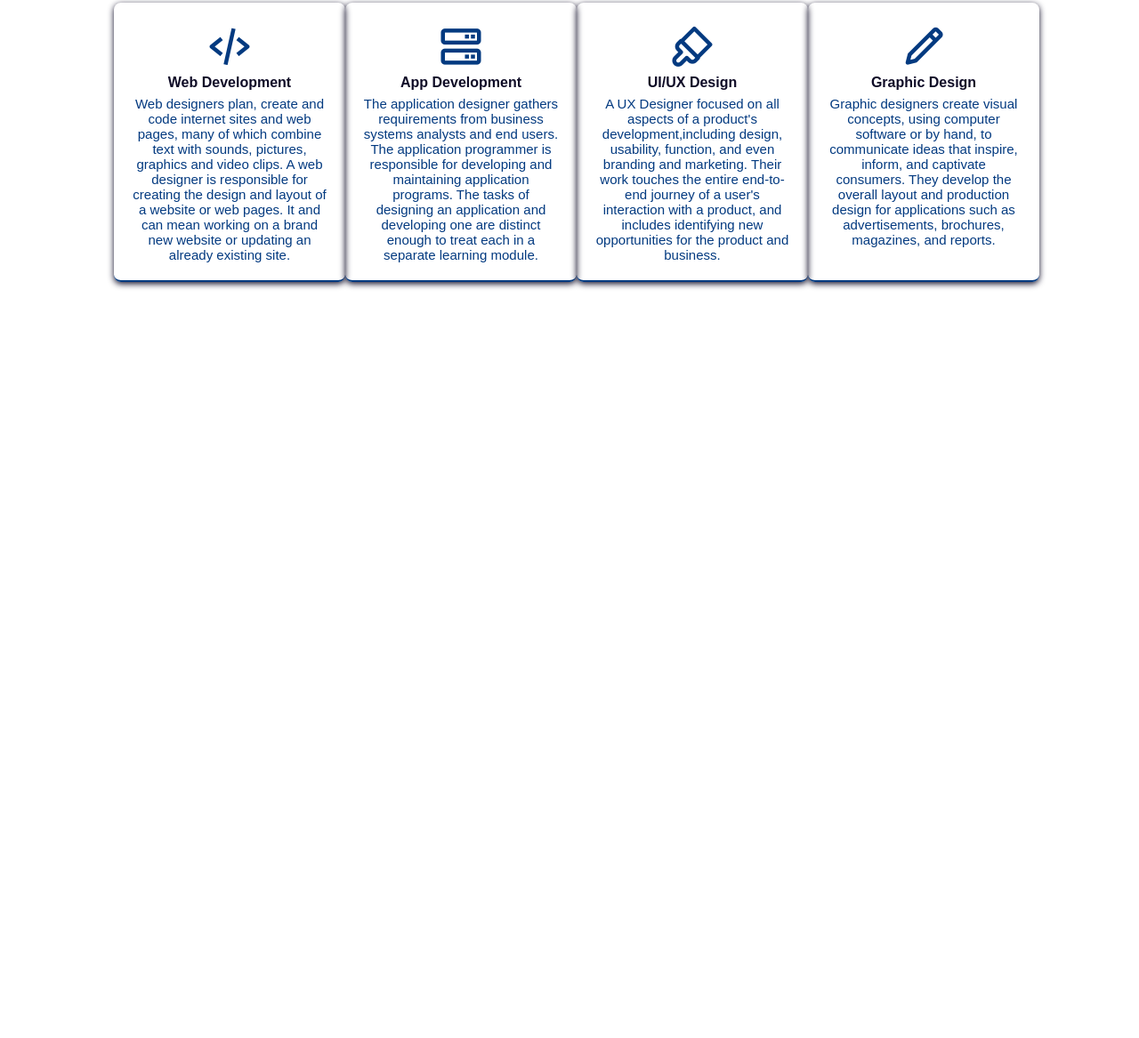
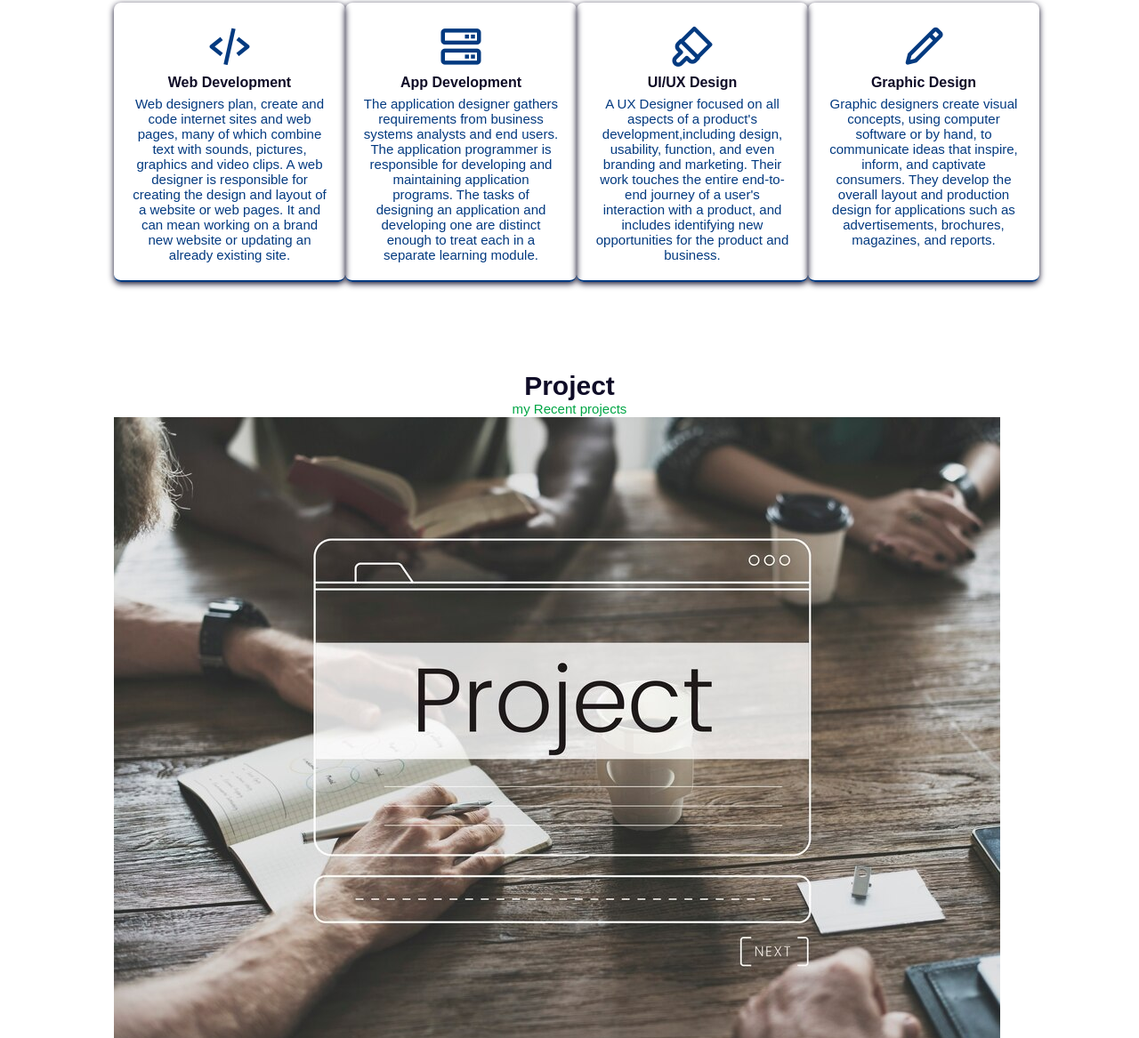
Before and after one commit to NisalaRV/Portfolio, a plain HTML site: page index.html in a window 1280 px wide. Shown: the part 1483-2650 px from the top of the page at 89% size. Before the commit the page ends 1850 px from the top, so only its background shows below. Drawn offline with nearby package versions, Linux system fonts and the light colour scheme.

Commit message:
added project section

```diff
--- a/index.html
+++ b/index.html
@@ -126,6 +126,41 @@
     </div>
 </section>
 <!--==========services section End============-->
+<!--==========Project section Start============-->
+<section class="project" id="project">
+    <div class="heading">
+        <h2>Project</h2>
+        <span>my Recent projects</span>
+    </div>
+    <div class="project-content">
+        <div class="project-img">
+            <img src="src/img/project3.jpg" alt="">
+        </div>
+        <div class="project-img">
+            <img src="src/img/project3.jpg" alt="">
+        </div>
+        <div class="project-img">
+            <img src="src/img/project3.jpg" alt="">
+        </div>
+        <div class="project-img">
+            <img src="src/img/project3.jpg" alt="">
+        </div>
+        <div class="project-img">
+            <img src="src/img/project3.jpg" alt="">
+        </div>
+        <div class="project-img">
+            <img src="src/img/project3.jpg" alt="">
+        </div>
+        <div class="project-img">
+            <img src="src/img/project3.jpg" alt="">
+        </div>
+
+    </div>
+
+</section>
+
+
+<!--==========Project section End============-->
 
 
 </body>
```
Also changed, not shown: src/img/project3.jpg (added).
